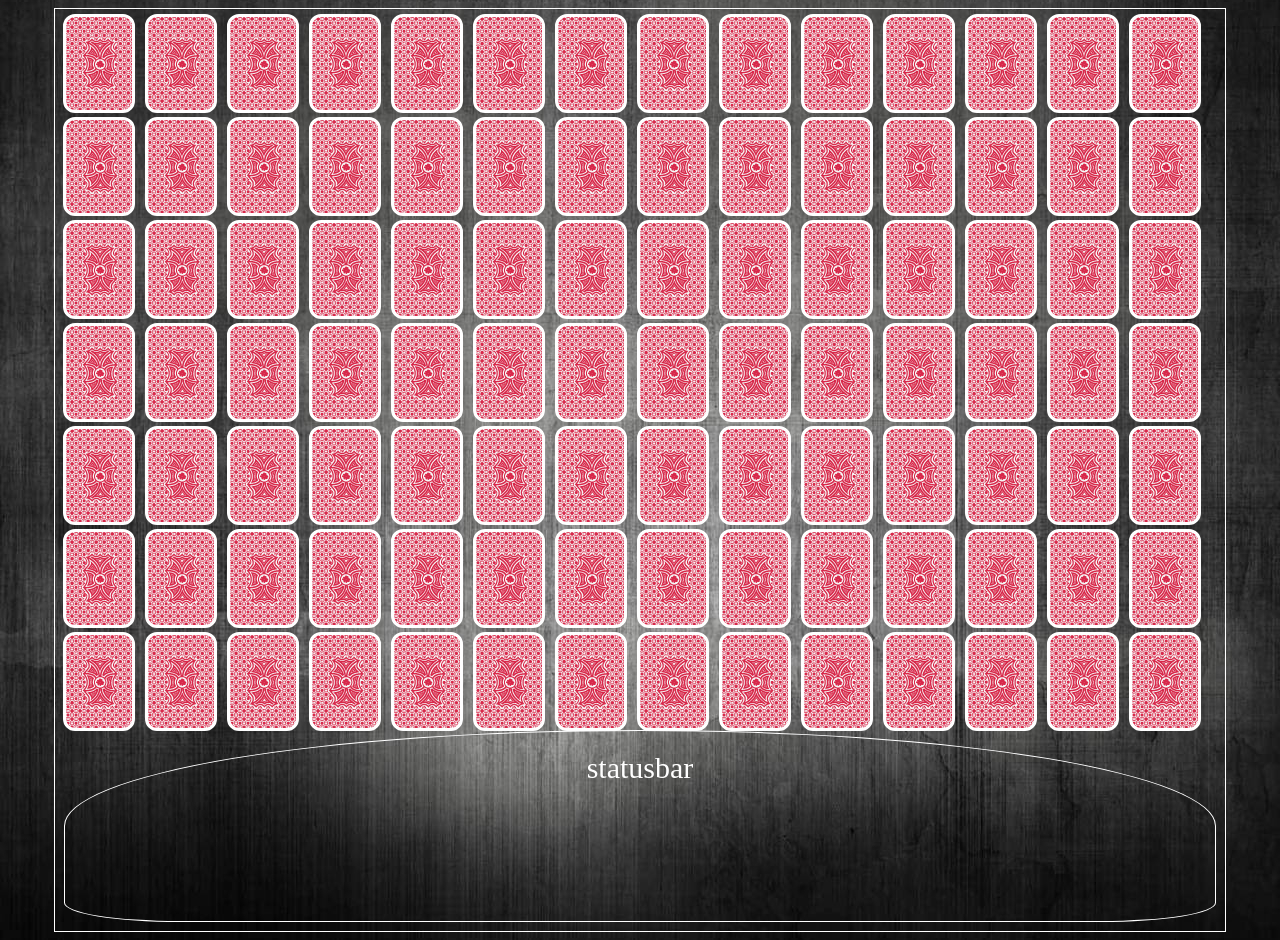
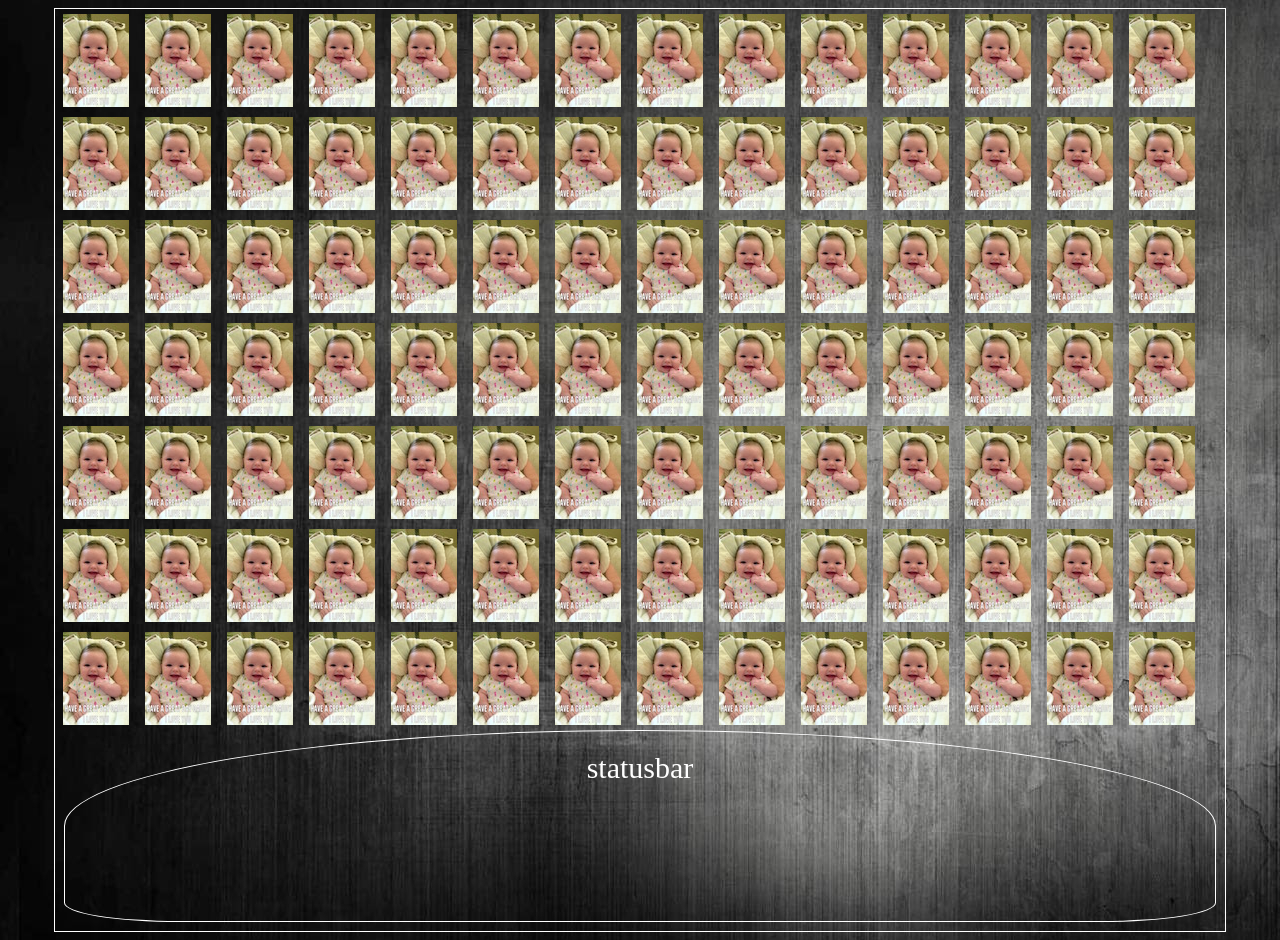
Before and after one commit to CaseyTM/memory-game, a plain HTML site: page version2/index.html in a window 1280 px wide. Drawn offline with nearby package versions, Linux system fonts and the light colour scheme.

Commit message:
cleaning up

```diff
--- a/version2/mem.css
+++ b/version2/mem.css
@@ -5,6 +5,7 @@
 	perspective: 200px;
 	float: left;
 	margin: 5px 8px;
+
 
 }
 .mg-tile-inner{
@@ -23,29 +24,31 @@ top: 0;
 left: 0;
 /* border: 2px solid red; */
 backface-visibility: hidden;
-border: 3px solid white;
-border-radius: 12px;
+/* border: 2px solid white; */
+/* border-radius: 8px; */
+/* padding: -2px; */
+/* background-color: white; */
 
 }
 .mg-front{
 	transform: rotateY(180deg);
-	max-height: 100%;
-	max-width: 100%;
+/* 	max-height: 100%;
+	max-width: 100%; */
 
 }
 .mg-back{
-	background: url('deck.png') no-repeat 50% 50%;
+	background: url('cora.jpg') no-repeat 50% 50%;
 	width: 100%;
 	height: 100%;
 	/* border-radius: 8px; */
 }
 .flip, .matched{
-	transform: rotateY(-180deg)
+	transform: rotateY(-180deg);
 }
 div img{
 	height: 93px;
 	width: 66px;
-	border-radius: 8px;
+	/* border-radius: 8px; */
 }
 .mg-contents{
 	width: 70%;
@@ -80,5 +83,5 @@ margin: auto;
 	width: 1170px;
 }
 body{
-	background: url('background.jpg') no-repeat 50% 50%;
+	background: url('background.jpg') /* no-repeat 50% 50%; */
 }
--- a/version2/scripts.js
+++ b/version2/scripts.js
@@ -57,7 +57,7 @@ var cards = [
 $(document).ready(function(){
 	var gridSize = 98;
 
-	var card = '<img src="http://www.relatably.com/m/img/iron-man-meme-generator/mc-iron-man-meme-generator-stop-i-am-iron-man-ce3373.jpg">';
+	var card = [];
 
 
 
@@ -197,4 +197,19 @@ $(document).ready(function(){
 
 	});
 
+
+
+
+
 });
+
+
+// function shuffleArray(){
+// 	for(let i = 0; i < cards.length; i++){
+// 		var random1 = Math.floor.(Math.random() * cards.length);
+// 		var random2 = Math.floor.(Math.random() * cards.length);
+// 		var temp = cards[random1];
+// 		cards[random1] = cards[random2];
+// 		cards[random2] = temp;
+// 	}
+// };
```
Also changed, not shown: version2/background2.jpeg (added), version2/cora.jpg (added), version2/index.html (line endings or trailing spaces).
